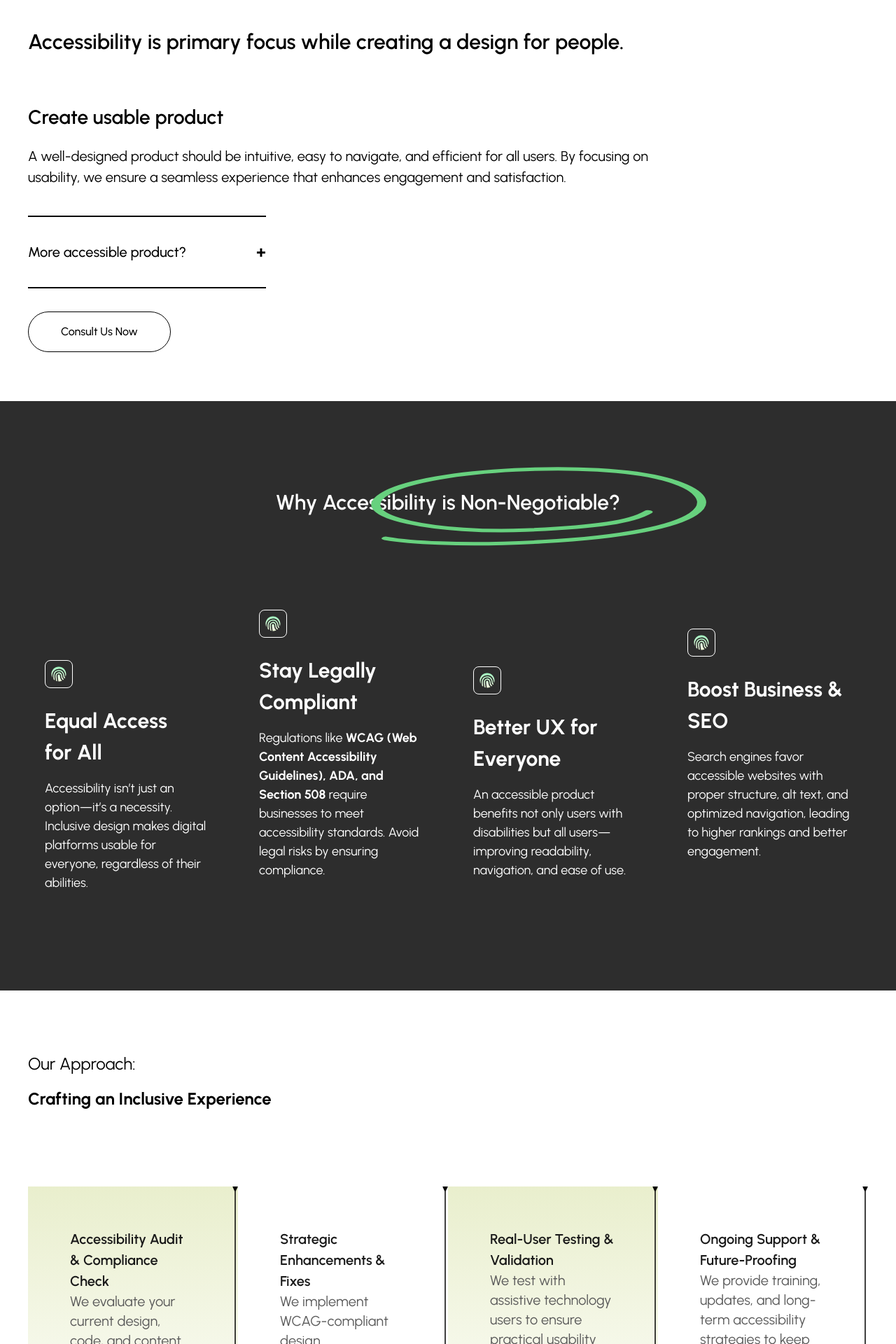
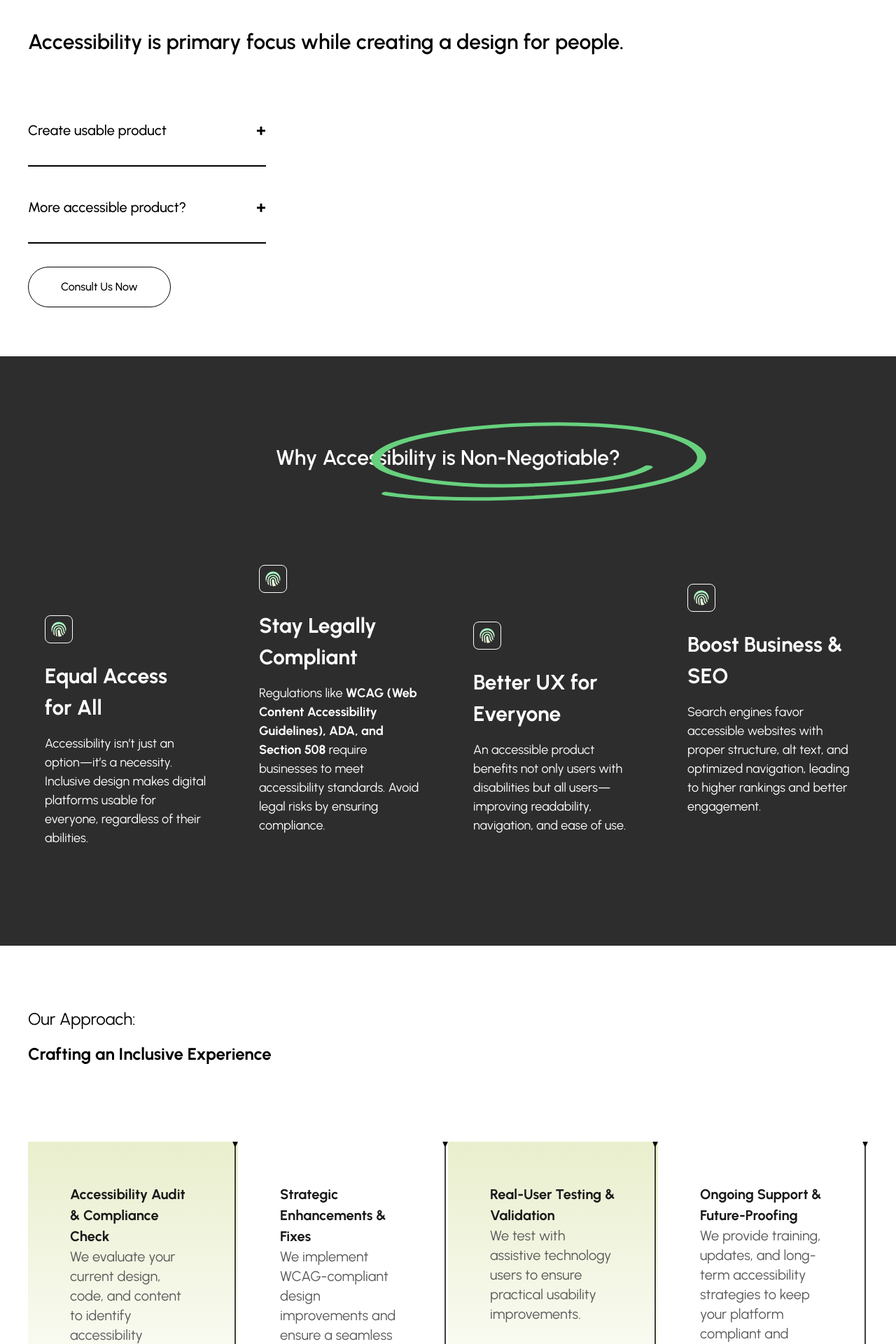
Before and after one commit to rtksng/uiuxden, a React (Vite) app: page /uiuxdenred/accessiblity in a window 1280 px wide. Shown: the part 840-2760 px from the top of the page at 70% size. Built offline with nearby package versions, Linux system fonts and the light colour scheme.

Commit message:
accessiblity page-review

```diff
--- a/src/pages/Accessibility.tsx
+++ b/src/pages/Accessibility.tsx
@@ -33,6 +33,7 @@ const Accessibility = () => {
   };
 
   const accordionItems = [
+    { title: "Create usable product", content: "A well-designed product should be intuitive, easy to navigate, and efficient for all users. By focusing on usability, we ensure a seamless experience that enhances engagement and satisfaction." },
     { title: "More accessible product?", content: "Tailwind CSS is a utility-first CSS framework for creating custom designs quickly." },
   ];
   const [isScrolled, setIsScrolled] = useState(false);
@@ -63,10 +64,10 @@ const Accessibility = () => {
               UIUXDen removes all barriers and provides the benefit of technology for everyone.
             </h1>
             <div className="grid grid-cols-2 sm:grid-cols-2 md:grid-cols-4 lg:grid-cols-4 gap-5 mt-[80px]">
-              <div><img src={CheckMarkbtn} alt="image" className="w-[220px] md:w-[250px] lg:w-[250px] xl:w-[96%]"/></div>
-              <div><img src={SeeButton} alt="image" className="w-[220px] md:w-[250px] lg:w-[250px] xl:w-[96%]"/></div>
-              <div><img src={HeerButton} alt="image" className="w-[220px] md:w-[250px] lg:w-[250px] xl:w-[96%]"/></div>
-              <div><img src={SpeakButton} alt="image" className="w-[220px] md:w-[250px] lg:w-[250px] xl:w-[96%]"/></div>
+              <div><img src={CheckMarkbtn} alt="image" className="w-[220px] md:w-[250px] lg:w-[250px] xl:w-[96%]" /></div>
+              <div><img src={SeeButton} alt="image" className="w-[220px] md:w-[250px] lg:w-[250px] xl:w-[96%]" /></div>
+              <div><img src={HeerButton} alt="image" className="w-[220px] md:w-[250px] lg:w-[250px] xl:w-[96%]" /></div>
+              <div><img src={SpeakButton} alt="image" className="w-[220px] md:w-[250px] lg:w-[250px] xl:w-[96%]" /></div>
             </div>
           </div>
 
@@ -99,14 +100,10 @@ const Accessibility = () => {
                 <div className=" text-[30px] 2xl:text-[60px] lg:leading-[72px] leading-[45px] font-semibold 2xl:mb-6 mb-[40px]">
                   Accessibility is primary focus while creating a design for people.
                 </div>
-                <div className="text-[28px] font-semibold text-black lg:mt-[50px]">
-                  Create usable product
-                </div>
 
-                <p className="text-[20px] font-normal mb-5 lg:w-[75%] lg:mt-[20px] mt-[10px]">A well-designed product should be intuitive, easy to navigate, and efficient for all users. By focusing on usability, we ensure a seamless experience that enhances engagement and satisfaction.</p>
                 <div className="w-[100%] sm:w-[100%] lg:w-[340px] me-auto mt-10">
                   {accordionItems.map((item, index) => (
-                    <div key={index} className="mb-2 border-y-2 border-black py-4 px-0">
+                    <div key={index} className="mb-2 border-b-2 border-black py-4 px-0">
                       {/* Accordion Header */}
                       <button
                         className="w-full flex justify-between items-center py-4 bg-white-100 hover:bg-white focus:outline-none"
@@ -214,7 +211,7 @@ const Accessibility = () => {
           <h6 className=" text-[24px] 2xl:text-[60px] leading-[50px] 2xl:mb-6 text-left">
             Our Approach:
           </h6>
-          <h6 className=" text-[24px] 2xl:text-[60px] leading-[50px] font-bold 2xl:mb-6 text-left">
+          <h6 className=" text-[24px] 2xl:text-[84px] leading-[50px] font-bold 2xl:mb-6 text-left">
             Crafting an Inclusive Experience
           </h6>
           <div className="grid xl:grid grid-cols-12 xl:grid-cols-8 mt-[20px] lg:mt-[100px] none-bg-grey-graident">
@@ -222,7 +219,7 @@ const Accessibility = () => {
               <div className="flex">
                 <div className="text-primary-dark2 flex-column p-[20px] lg:p-[40px]">
                   <div className="min-w-[34px]">
-                    <h2 className="text-[24px]  md:text-[20px] font-semibold md:leading-[30px]">
+                    <h2 className="text-[24px]  md:text-[20px] font-bold md:leading-[30px]">
                       Accessibility Audit & Compliance Check
                     </h2>
                   </div>
@@ -242,7 +239,7 @@ const Accessibility = () => {
               <div className="flex">
                 <div className="text-primary-dark2 flex-column p-[20px] lg:p-[40px]">
                   <div className="min-w-[34px]">
-                    <h2 className="text-[24px]  md:text-[20px] font-semibold md:leading-[30px]">
+                    <h2 className="text-[24px]  md:text-[20px] font-bold md:leading-[30px]">
                       Strategic Enhancements & Fixes
                     </h2>
                   </div>
@@ -263,7 +260,7 @@ const Accessibility = () => {
               <div className="flex">
                 <div className="text-primary-dark2 flex-column p-[20px] lg:p-[40px]">
                   <div className="min-w-[34px]">
-                    <h2 className="text-[24px]  md:text-[20px] font-semibold md:leading-[30px]">
+                    <h2 className="text-[24px]  md:text-[20px] font-bold md:leading-[30px]">
                       Real-User Testing & Validation
                     </h2>
                   </div>
@@ -284,7 +281,7 @@ const Accessibility = () => {
               <div className="flex">
                 <div className="text-primary-dark2 flex-column p-[20px] lg:p-[40px]">
                   <div className="min-w-[34px]">
-                    <h2 className="text-[24px]  md:text-[20px] font-semibold md:leading-[30px]">
+                    <h2 className="text-[24px]  md:text-[20px] font-bold md:leading-[30px]">
                       Ongoing Support & Future-Proofing
                     </h2>
                   </div>
```
Also changed, not shown: src/assets/hearbtn.png, src/assets/speakbtn.png. Lines whose indentation alone changed are shown as unchanged.
